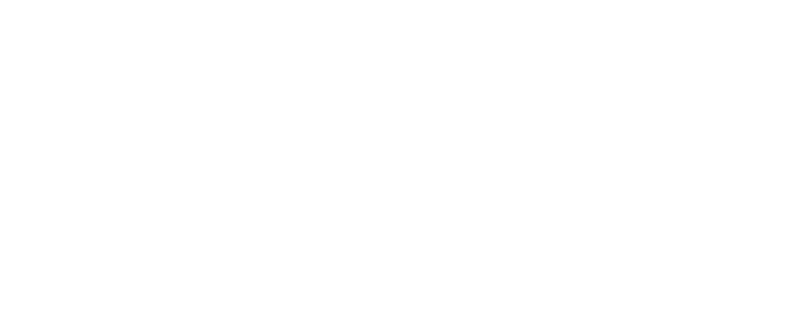
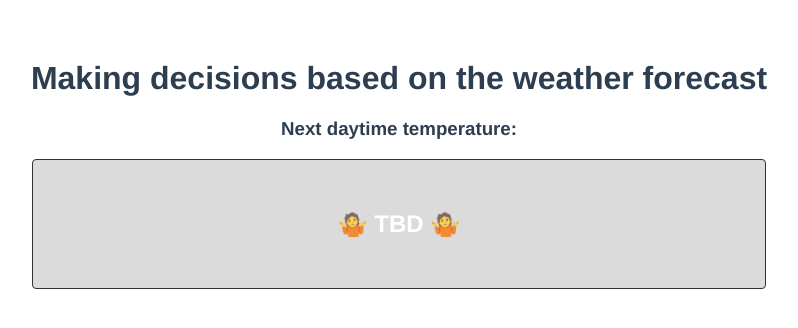
Before and after one commit to papermashea/major-studio-2, a Vue app in the folder vue-app/: page / in a window 1280 px wide. Shown: the top 328 px of the page, without its empty margins (241-1039 px from the left). Built offline with nearby package versions, Linux system fonts and the light colour scheme; no server answers.

Commit message:
add Bike Recommender component

```diff
--- a/vue-app/src/App.vue
+++ b/vue-app/src/App.vue
@@ -1,9 +1,52 @@
-<template><div></div></template>
+<template>
+  <div>
+    <h1>Making decisions based on the weather forecast</h1>
+    <h3>Next daytime temperature: {{ firstDaytimePeriod.temperature }}</h3>
+    <BikeRecommender :recommendation="recommendation" />
+  </div>
+</template>
 
 <script>
+import BikeRecommender from "./components/BikeRecommender.vue";
+
+const API_URL = "https://api.weather.gov/gridpoints/OKX/33,37/forecast";
+
 export default {
   name: "App",
-  components: {},
+  components: {
+    BikeRecommender,
+  },
+  data() {
+    return {
+      forecast: null,
+    };
+  },
+  computed: {
+    firstDaytimePeriod() {
+      if (!this.forecast) {
+        return {};
+      }
+      console.log(this.forecast);
+      const daytimePeriod = this.forecast.properties.periods.find(
+        (d) => d.isDaytime
+      );
+      return daytimePeriod || {};
+    },
+    recommendation() {
+      const { temperature } = this.firstDaytimePeriod;
+      if (temperature === undefined) {
+        return null;
+      }
+      return temperature >= 45 && temperature < 80;
+    },
+  },
+  mounted() {
+    fetch(API_URL)
+      .then((res) => res.json())
+      .then((data) => {
+        this.forecast = data;
+      });
+  },
 };
 </script>
 
--- /dev/null
+++ b/vue-app/src/components/BikeRecommender.vue
@@ -0,0 +1,50 @@
+<template>
+  <div
+    class="card"
+    :class="{
+      shouldRide: recommendation === true,
+      shouldNotRide: recommendation === false,
+    }"
+  >
+    {{ recommendationText }}
+  </div>
+</template>
+
+<script>
+export default {
+  name: "BikeRecommender",
+  props: {
+    recommendation: Boolean,
+  },
+  computed: {
+    recommendationText() {
+      return this.recommendation === true
+        ? "🚲 All clear to ride! 🚲"
+        : this.recommendation === false
+        ? "🚇 Better stick to the subway 🚇"
+        : "🤷 TBD 🤷";
+    },
+  },
+};
+</script>
+
+<style>
+.card {
+  border: 1px solid black;
+  border-radius: 4px;
+  opacity: 0.8;
+  background-color: lightgray;
+  width: 50%;
+  margin: 0 auto;
+  padding: 50px;
+  color: white;
+  font-weight: bold;
+  font-size: 24px;
+}
+.shouldRide {
+  background-color: green;
+}
+.shouldNotRide {
+  background-color: red;
+}
+</style>
```
